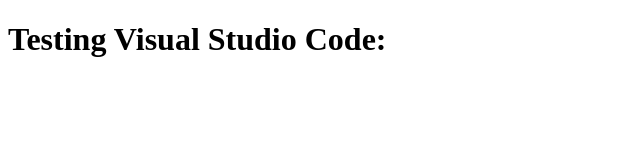
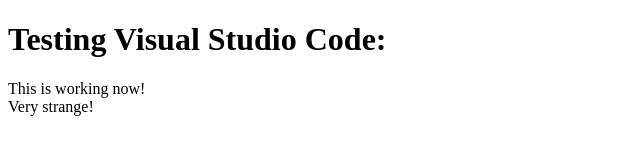
Before and after one commit to icehousesf/Test, a plain HTML site: page index.html in a window 1280 px wide. Shown: the whole page, without its empty margins (0-640 px from the left). Drawn offline with Linux system fonts and the light colour scheme.

Commit message:
Add some body text...

```diff
--- a/index.html
+++ b/index.html
@@ -6,5 +6,7 @@
 </head>
 <body>
     <h1> Testing Visual Studio Code: </h1>
+    <p> This is working now! <br>
+    Very strange! </p>
 </body>
 </html>
```
